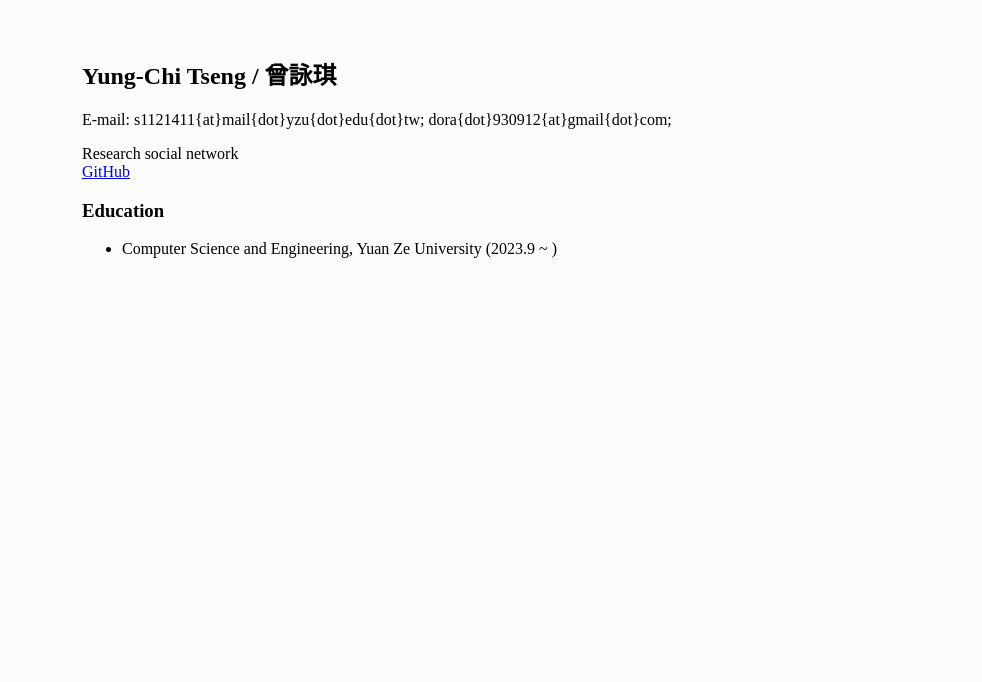
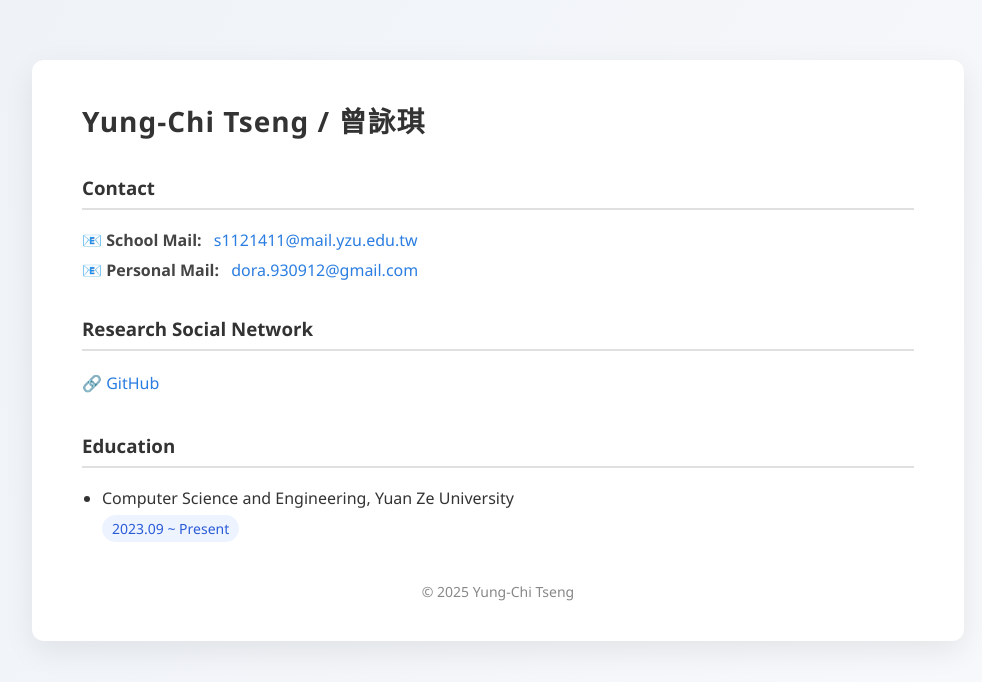
Before and after one commit to yctseng912/yctseng912.github.io, a plain HTML site: page index.html in a window 1280 px wide. Shown: the whole page, without its empty margins (142-1124 px from the left). Drawn offline with Linux system fonts and the light colour scheme.

Commit message:
Update index.html
using CSS, JavaScript

```diff
--- a/index.html
+++ b/index.html
@@ -1,20 +1,162 @@
 <!DOCTYPE html>
-<html>
+<html lang="zh-TW">
 <head>
   <meta charset="UTF-8">
-  <title>personal website</title>
+  <title>Yung-Chi Tseng | Personal Website</title>
+
+  <!-- CSS -->
+  <style>
+    body {
+      font-family: "Segoe UI", "Noto Sans TC", sans-serif;
+      background: linear-gradient(120deg, #eef2f7, #f8f9fb);
+      margin: 0;
+      padding: 0;
+      color: #333;
+    }
+
+    .container {
+      width: 65%;
+      max-width: 900px;
+      margin: 60px auto;
+      background: #ffffff;
+      padding: 40px 50px;
+      border-radius: 12px;
+      box-shadow: 0 10px 30px rgba(0, 0, 0, 0.08);
+      opacity: 0;
+      transform: translateY(20px);
+      transition: all 0.8s ease;
+    }
+
+    .container.show {
+      opacity: 1;
+      transform: translateY(0);
+    }
+
+	.contact {
+	  margin-top: 10px;
+	}
+
+	.contact-item {
+	  margin: 8px 0;
+	  font-size: 16px;
+	}
+
+	.label {
+	  font-weight: 600;
+	  margin-right: 8px;
+	  color: #444;
+	}
+
+	.contact a {
+	  color: #2a7de1;
+	  text-decoration: none;
+	}
+
+	.contact a:hover {
+	  text-decoration: underline;
+	}
+
+
+    h2 {
+      margin-top: 0;
+      font-size: 28px;
+      letter-spacing: 1px;
+    }
+
+    h3 {
+      margin-top: 35px;
+      border-bottom: 2px solid #e0e0e0;
+      padding-bottom: 8px;
+    }
+
+    p {
+      line-height: 1.8;
+      margin: 12px 0;
+    }
+
+    a {
+      color: #2a7de1;
+      text-decoration: none;
+      font-weight: 500;
+    }
+
+    a:hover {
+      text-decoration: underline;
+    }
+
+    ul {
+      padding-left: 20px;
+    }
+
+    li {
+      margin: 10px 0;
+    }
+
+    .tag {
+      display: inline-block;
+      background-color: #eef4ff;
+      color: #2a5bd7;
+      padding: 4px 10px;
+      border-radius: 20px;
+      font-size: 14px;
+      margin-top: 6px;
+    }
+
+    footer {
+      text-align: center;
+      margin-top: 40px;
+      font-size: 14px;
+      color: #888;
+    }
+  </style>
 </head>
-  <body style="width: 65%; margin: auto; background-color: rgb(234, 236, 238, 0.2);">
-    <br/><br/>
+
+<body>
+  <div class="container" id="main">
     <h2>Yung-Chi Tseng / 曾詠琪</h2>
-    <p>E-mail: s1121411{at}mail{dot}yzu{dot}edu{dot}tw; dora{dot}930912{at}gmail{dot}com;</p>
 
-    <p>Research social network<br/>
-    <a href="https://github.com/yctseng912/" target="_blank">GitHub</a>
+    <h3>Contact</h3>
+
+		<div class="contact">
+		  <div class="contact-item">
+			<span class="label">📧 School Mail:</span>
+			<a href="mailto:s1121411@mail.yzu.edu.tw">
+			  s1121411@mail.yzu.edu.tw
+			</a>
+		  </div>
+
+		  <div class="contact-item">
+			<span class="label">📧 Personal Mail:</span>
+			<a href="mailto:dora.930912@gmail.com">
+			  dora.930912@gmail.com
+			</a>
+		  </div>
+		</div>
+
+	<h3>Research Social Network</h3>
+    <p>
+      🔗 <a href="https://github.com/yctseng912/" target="_blank">GitHub</a>
+    </p>
 
     <h3>Education</h3>
     <ul>
-    <li>Computer Science and Engineering, Yuan Ze University (2023.9 ~ )
+      <li>
+        Computer Science and Engineering, Yuan Ze University
+        <br>
+        <span class="tag">2023.09 ~ Present</span>
+      </li>
     </ul>
-  </body>
+
+    <footer>
+      © 2025 Yung-Chi Tseng
+    </footer>
+  </div>
+
+  <!-- JavaScript -->
+  <script>
+    window.addEventListener("load", function () {
+      document.getElementById("main").classList.add("show");
+    });
+  </script>
+</body>
 </html>
```
